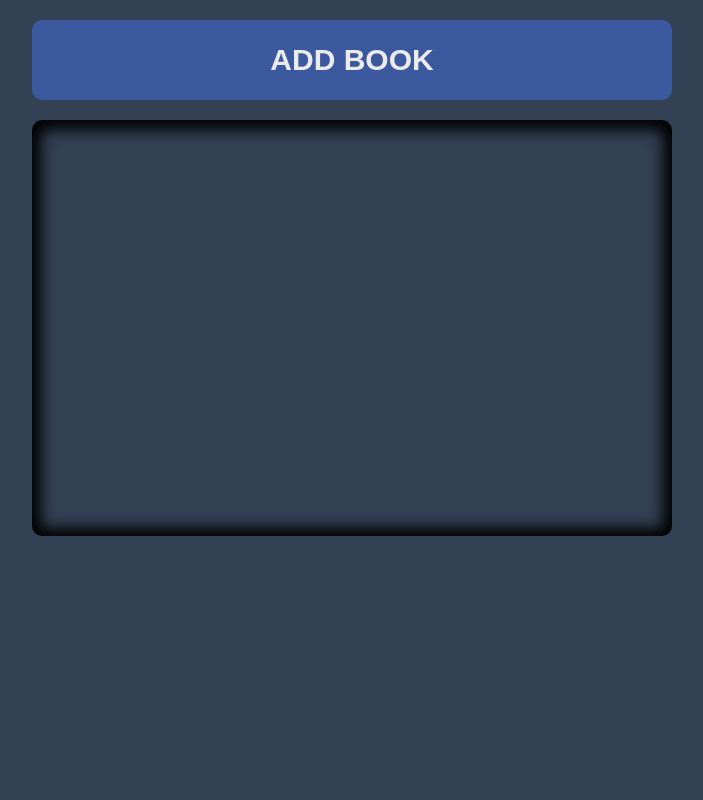
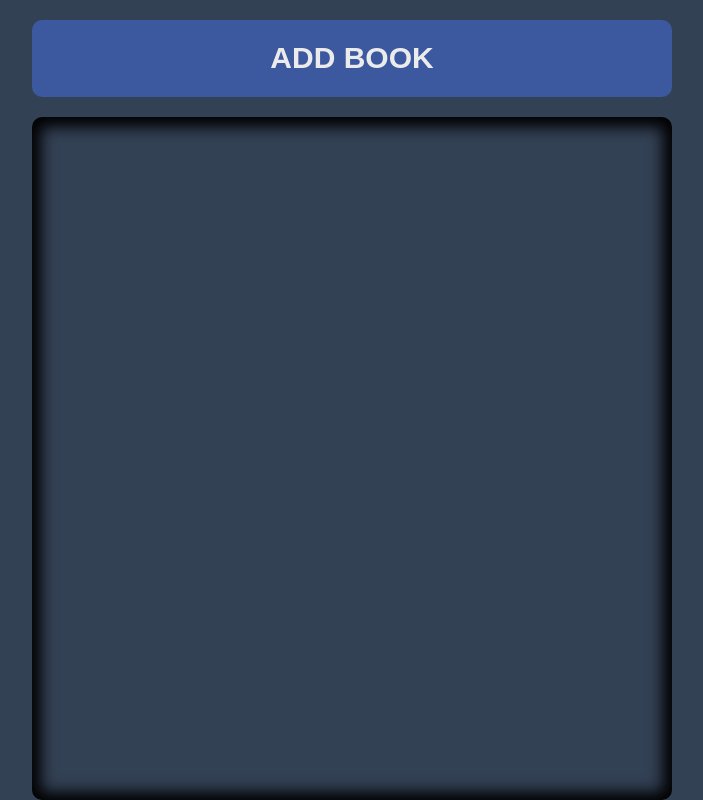
Before and after one commit to RihamRamzi/Library, a plain HTML site: page index.html in a window 1280 px wide. Shown: the whole page, without its empty margins (288-991 px from the left). Drawn offline with Linux system fonts and the light colour scheme.

Commit message:
project complete

```diff
--- a/script.js
+++ b/script.js
@@ -91,7 +91,7 @@ addBook.addEventListener("click", () => {
 });
 
 // create book function
-createBook.addEventListener("click", (event) => {
+bookForm.addEventListener("submit", (event) => {
   event.preventDefault();
   const bookTitle = title.value;
   const bookAuthor = author.value;
--- a/styles.css
+++ b/styles.css
@@ -21,6 +21,7 @@ body {
   font-size: 30px;
   font-weight: 900;
   margin-bottom: 20px;
+  margin-top: 20px;
 }
 #addBook:hover {
   background-color: #436ad450;
@@ -102,7 +103,7 @@ label {
 /* BookShelf */
 .bookShelf {
   width: 50%;
-  height: 52%;
+  height: clamp(52%, 90%, 90%);
   display: flex;
   flex-wrap: wrap;
   justify-content: center;
@@ -170,6 +171,7 @@ label {
   color: rgb(235, 235, 235);
   font-family: Papyrus, fantasy;
   cursor: pointer;
+  margin-top: auto;
 }
 .Btn:hover {
   background-color: #334155de;
```
